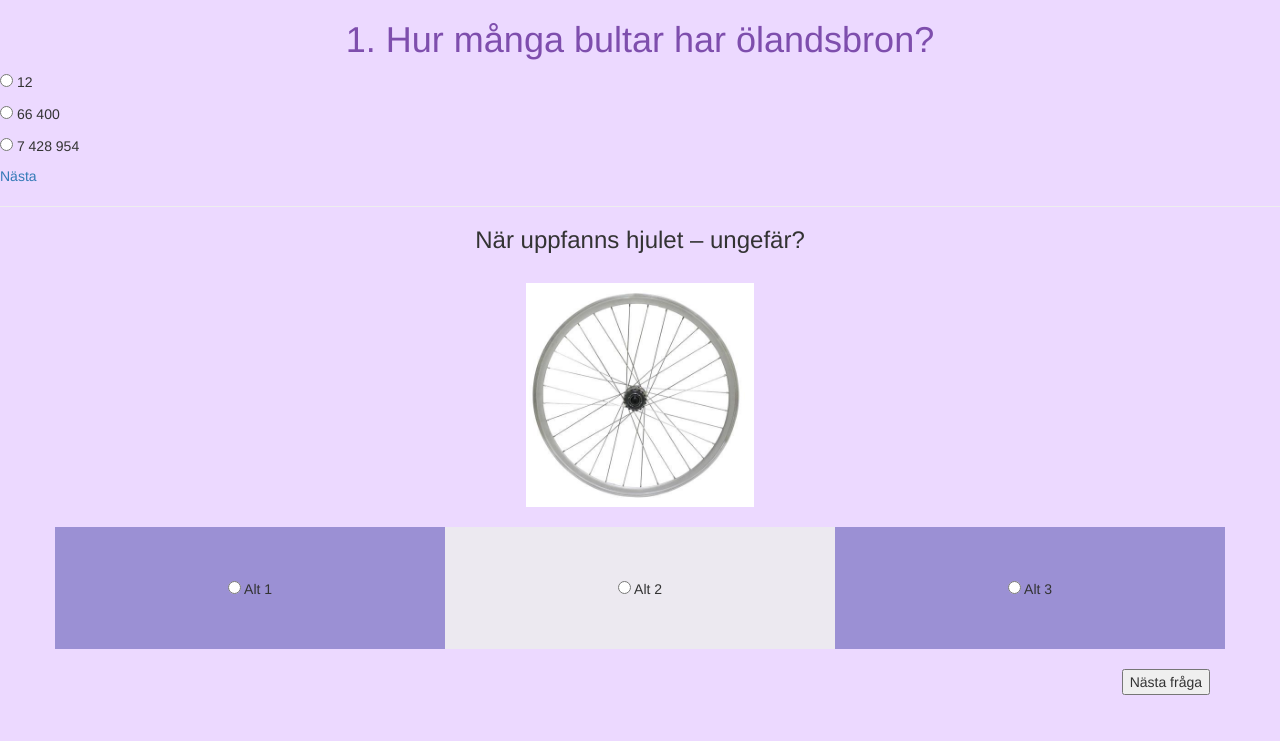
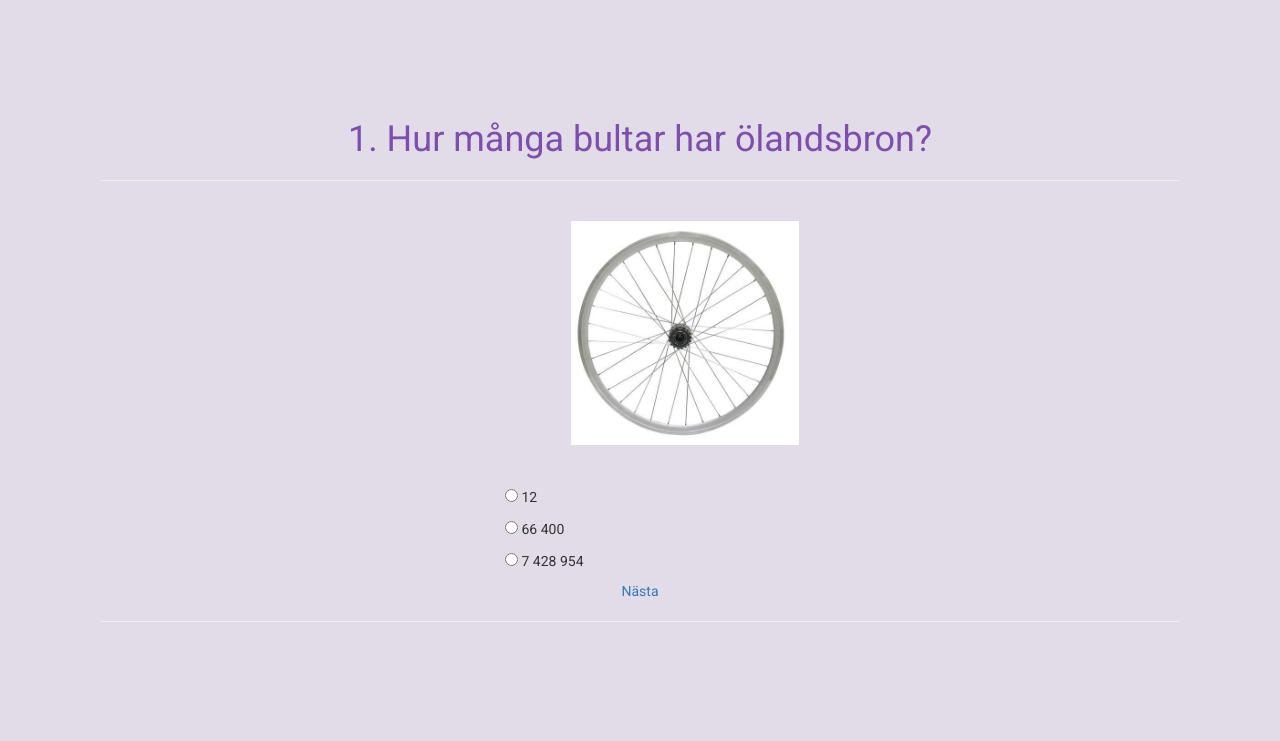
Before and after one commit to tiddelipoms/quizproject, a Django app: page /quiz/1/question/1/ in a window 1280 px wide. Shown: the top 741 px of the page. Run offline with Django 3.2, Linux system fonts and the light colour scheme; some libraries are stand-ins or nearby versions.

Commit message:
Change style, font

```diff
--- a/quiz/templates/quiz/question.html
+++ b/quiz/templates/quiz/question.html
@@ -8,22 +8,39 @@
 	</title>
 	<link rel="stylesheet" href="/static/css/bootstrap.min.css">
 	<link rel="stylesheet" href="/static/Style.css">
+	<link href="https://fonts.googleapis.com/css?family=Roboto" rel="stylesheet">
 </head>
 <body>
 	<h1>{{question_number}}. {{question}}</h1>
-	<p><form action="">
-		<input type="radio" name="answer">{{answer1}}
-	</form></p>
-	<p><form>
-		<input type="radio" name="answer">{{answer2}}
-	</form></p>
-	<p><form>
-		<input type="radio" name="answer">{{ answer3}}
-	</form></p>
+<hr>
+<div class="container">
+	<div class="row">
+		<div class="col-xs-4">
+		</div>
+		<div class="col-xs-4">
+		<br>
+			<center>
+				<img src="/static/hjul.jpg" style="width:228px">
+			</center>
+			<br>
+			<br>
+			<form action="">
+				<p><input type="radio" name="answer">{{answer1}}</p>
+				<p><input type="radio" name="answer">{{answer2}}</p>
+				<p><input type="radio" name="answer">{{ answer3}}</p>
+			</form>
+		</div>
+		<div class="col-xs-4">
+		</div>
+	</div>
+</div>
+
+<center>
 	<p><a href="{% url 'results_page' quiz_number %}">Nästa</a></p>
+</center>
 
 <hr>
-<center>
+<!--<center>
 	<h3> När uppfanns hjulet – ungefär?
 	</h3> <br>
 </center>
@@ -65,7 +82,7 @@
 		<button>Nästa fråga</button>
 	</form>
 
-</div>
+</div>-->
 
 
  	<script src="https://ajax.googleapis.com/ajax/libs/jquery/1.12.4/jquery.min.js">
--- a/quiz/views.py
+++ b/quiz/views.py
@@ -4,17 +4,20 @@ quizzes = [
 	{
 		"quiz_number": 1,
 		"name": "Klassiska böcker",
-		"description": "Hur bra kan du dina klassiker?"
+		"description": "Hur bra kan du dina klassiker?",
+		"image": "/static/Eniac.jpg",
 	},
 	{
 		"quiz_number": 2,
 		"name": "Största 1slagen",
-		"description": "Kan du dina lag?"
+		"description": "Kan du dina lag?",
+		"image":"/static/Sej.jpg",
 	},
 	{
 		"quiz_number": 3,
 		"name": "Världens mest kända hackare",
-		"description": "Hackerhistoria är viktigt, kan du den?"
+		"description": "Hackerhistoria är viktigt, kan du den?",
+		"image":"/static/teknisk.jpg",
 	},
 ]
 
--- a/static/Style.css
+++ b/static/Style.css
@@ -1,11 +1,20 @@
 body {
-	background-color: #ECD9FF;
+	background-size: cover;
+	background-color: #E2DCE8;
+	padding: 100px;
+	font-family: 'Roboto', sans-serif;
 }
 
 h1 {
 	color: #7E4EAD;
 	text-align: center;
 }
+
+h2 {
+	color: #9B90D4;
+	text-align: center;
+}
+
 .column1 {
 	padding: 50px;
 	background-color: #9B90D4;
```
Also changed, not shown: quiz/templates/quiz/Start.html (+17 -11 lines), quiz/templates/quiz/quiz.html (+15 -6 lines), quiz/templates/quiz/results.html (+8 -7 lines), static/AdaLovelace.jpg (added).
